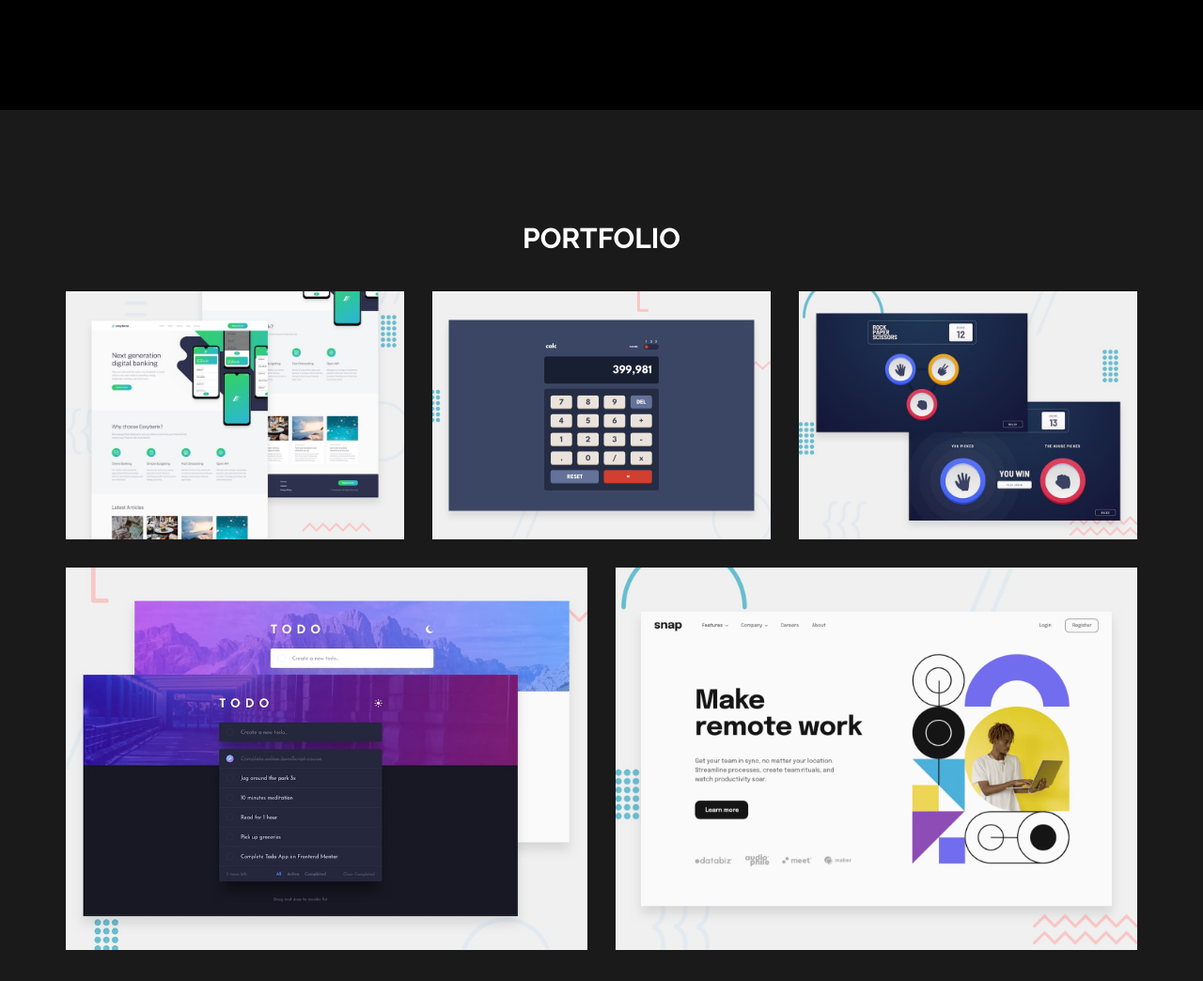
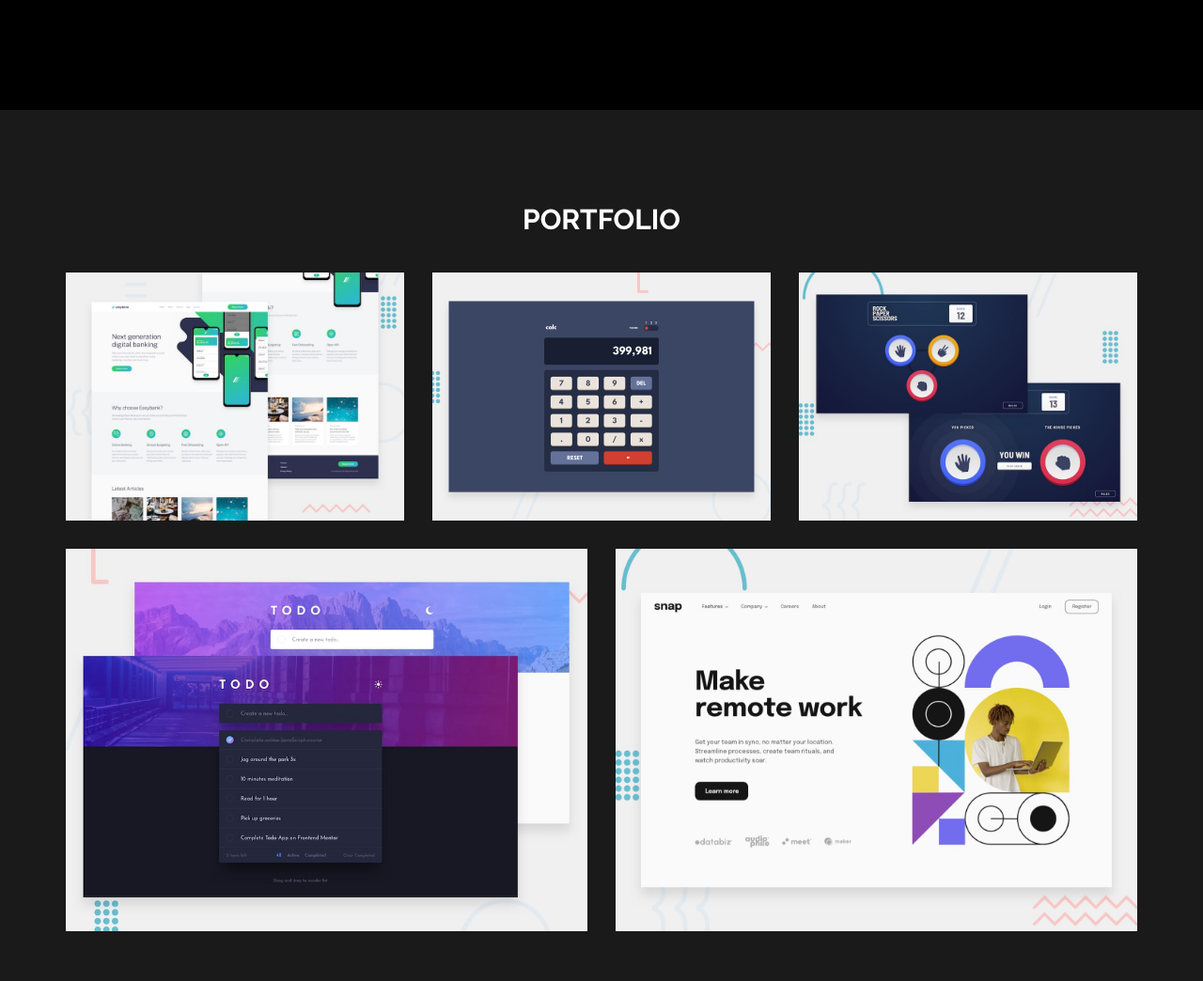
Before and after one commit to UserAhmad2001/lavish-portfolio, a plain HTML site: page index.html in a window 1280 px wide. Shown: the part 1492-2536 px from the top of the page at 94% size. Drawn offline with Linux system fonts and the light colour scheme.

Commit message:
solved portfolio not visible completely

```diff
--- a/css/templatemo-style.css
+++ b/css/templatemo-style.css
@@ -57,6 +57,10 @@ h1,h2,h3,h4,h5
 #work, #about, #portfolio, #contact
     {
         padding-top: 100px;
+        padding-bottom: 120px;
+    }
+    #portfolio{
+        padding-top: 80px;
         padding-bottom: 120px;
     }
 /* end all section */
```
